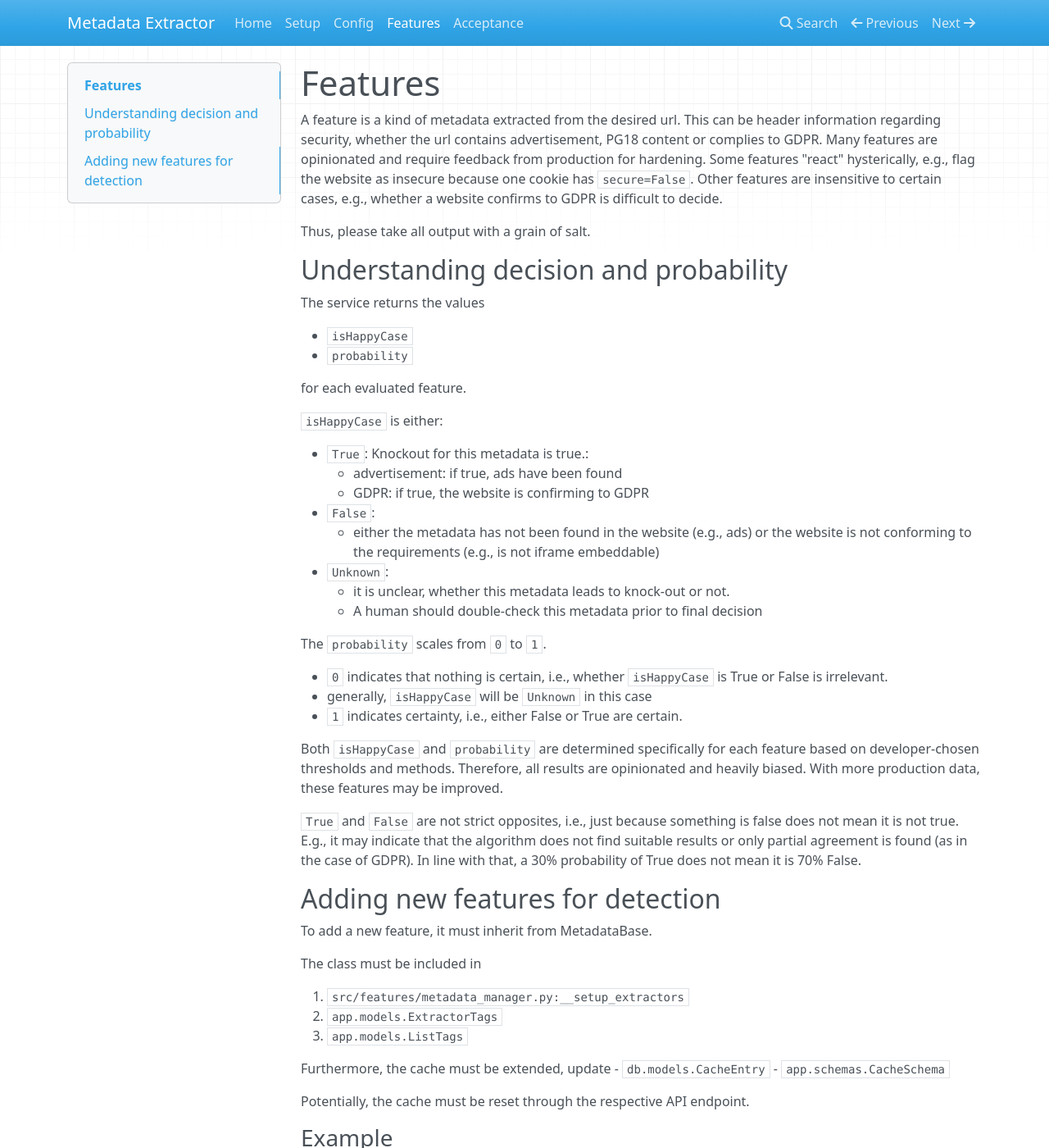
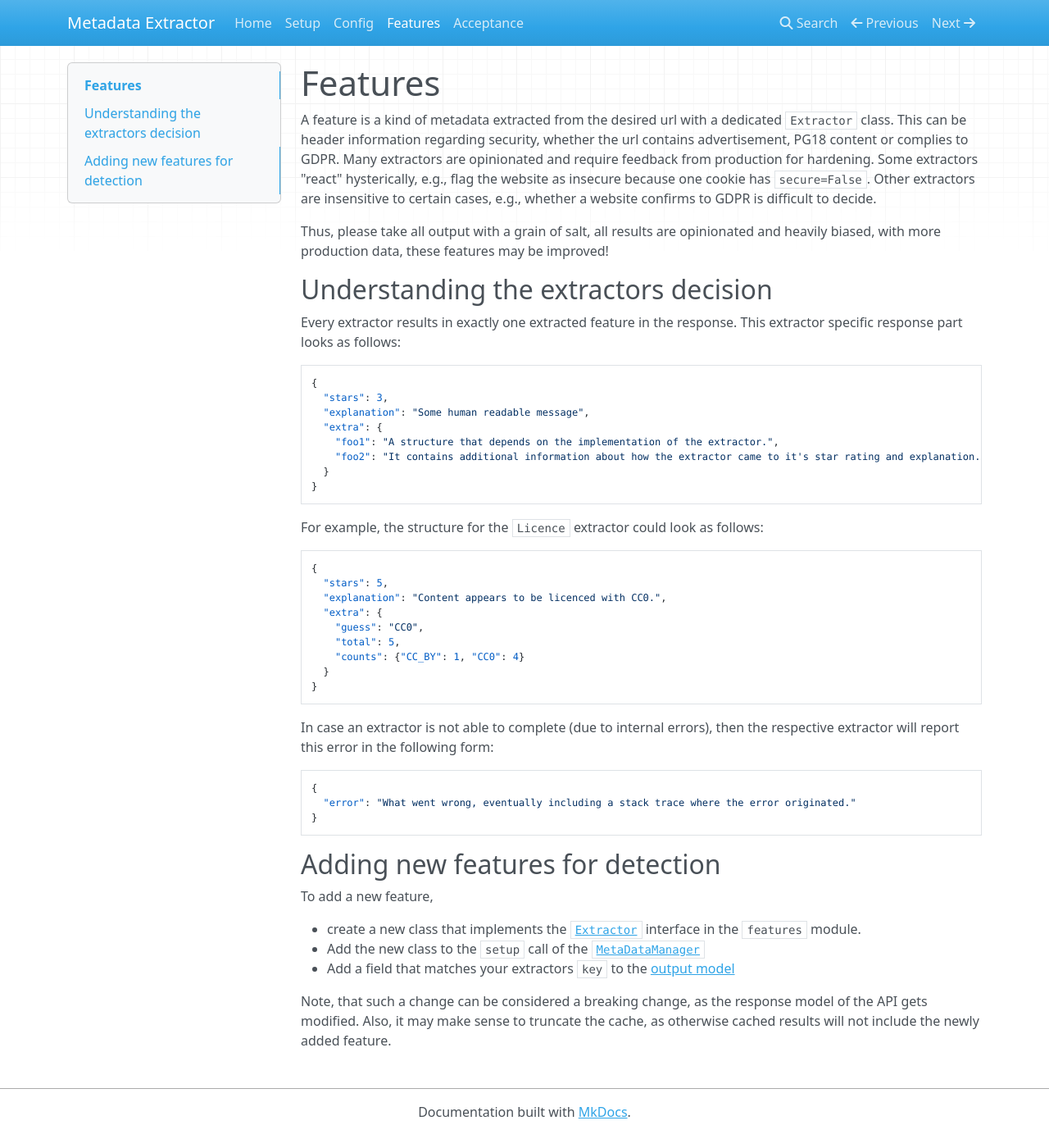
Before and after one commit to openeduhub/metalookup, an MkDocs documentation site: the page built from docs/features.md, in a window 1280 px wide and 1400 px high. Shown: the whole window at 82% size. Built offline with MkDocs 1.6.1, drawn with Linux system fonts in a browser that asks for light colours; nearby versions of some CDN libraries; some of the changed text lies outside the part shown.

````diff
--- a/docs/features.md
+++ b/docs/features.md
@@ -1,68 +1,59 @@
 # Features
-
-A feature is a kind of metadata extracted from the desired url.
+A feature is a kind of metadata extracted from the desired url with a dedicated `Extractor` class.
 This can be header information regarding security, whether the url contains advertisement,
 PG18 content or complies to GDPR.
-Many features are opinionated and require feedback from production for hardening.
-Some features "react" hysterically, e.g., flag the website as insecure because one cookie has `secure=False`.
-Other features are insensitive to certain cases, e.g., whether a website confirms to GDPR is difficult to decide.
+Many extractors are opinionated and require feedback from production for hardening.
+Some extractors "react" hysterically, e.g., flag the website as insecure because one cookie has `secure=False`.
+Other extractors are insensitive to certain cases, e.g., whether a website confirms to GDPR is difficult to decide.
 
-Thus, please take all output with a grain of salt.
+Thus, please take all output with a grain of salt, all results are opinionated and heavily biased, with more production
+data, these features may be improved!
 
-## Understanding decision and probability
+## Understanding the extractors decision
+Every extractor results in exactly one extracted feature in the response. This extractor specific response part looks
+as follows:
 
-The service returns the values
+```json
+{
+  "stars": 3,
+  "explanation": "Some human readable message",
+  "extra": {
+    "foo1": "A structure that depends on the implementation of the extractor.",
+    "foo2": "It contains additional information about how the extractor came to it's star rating and explanation."
+  }
+}
+```
 
-- `isHappyCase`
-- `probability`
+For example, the structure for the `Licence` extractor could look as follows:
 
-for each evaluated feature.
+```json
+{
+  "stars": 5,
+  "explanation": "Content appears to be licenced with CC0.",
+  "extra": {
+    "guess": "CC0",
+    "total": 5,
+    "counts": {"CC_BY": 1, "CC0": 4}
+  }
+}
+```
 
-`isHappyCase` is either:
+In case an extractor is not able to complete (due to internal errors), then the respective extractor will report this
+error in the following form:
 
-- `True`:
-  Knockout for this metadata is true.:
-    - advertisement: if true, ads have been found
-    - GDPR: if true, the website is confirming to GDPR
-- `False`:
-    - either the metadata has not been found in the website (e.g., ads)
-      or the website is not conforming to the requirements (e.g., is not iframe embeddable)
-- `Unknown`:
-    - it is unclear, whether this metadata leads to knock-out or not.
-    - A human should double-check this metadata prior to final decision
-
-The `probability` scales from `0` to `1`.
-
-- `0` indicates that nothing is certain, i.e., whether `isHappyCase` is True or False is irrelevant.
-  - generally, `isHappyCase` will be `Unknown` in this case
-- `1` indicates certainty, i.e., either False or True are certain.
-
-Both `isHappyCase` and `probability` are determined specifically for each feature based on developer-chosen thresholds
-and methods.
-Therefore, all results are opinionated and heavily biased.
-With more production data, these features may be improved.
-
-`True` and `False` are not strict opposites, i.e., just because something is false does not mean it is not true.
-E.g., it may indicate that the algorithm does not find suitable results or only partial agreement is found
-(as in the case of GDPR).
-In line with that, a 30% probability of True does not mean it is 70% False.
+```json
+{
+  "error": "What went wrong, eventually including a stack trace where the error originated."
+}
+```
 
 ## Adding new features for detection
+To add a new feature,
 
-To add a new feature, it must inherit from MetadataBase.
+ - create a new class that implements the [`Extractor`](../src/metalookup/core/extractor.py) interface in the `features`
+   module.
+ - Add the new class to the `setup` call of the [`MetaDataManager`](../src/metalookup/core/metadata_manager.py)
+ - Add a field that matches your extractors `key` to the [output model](../src/metalookup/app/models.py)
 
-The class must be included in
-
-1. `src/features/metadata_manager.py:__setup_extractors`
-2. `app.models.ExtractorTags`
-3. `app.models.ListTags`
-
-Furthermore, the cache must be extended, update
-- `db.models.CacheEntry`
-- `app.schemas.CacheSchema`
-
-Potentially, the cache must be reset through the respective API endpoint.
-
-### Example
-
-A good example to see minimum requirements for a feature can be found in `src/features/javascript.py`.
+Note, that such a change can be considered a breaking change, as the response model of the API gets modified. Also, it
+may make sense to truncate the cache, as otherwise cached results will not include the newly added feature.
````
Also changed, not shown: README.md (+94 -2 lines), docs/cache.md (+18 -26 lines), docs/config.md (deleted, +0 -12 lines), docs/index.md (+0 -54 lines), docs/profiler.md (deleted, +0 -17 lines), docs/setup.md (deleted, +0 -80 lines), 3 other files.
